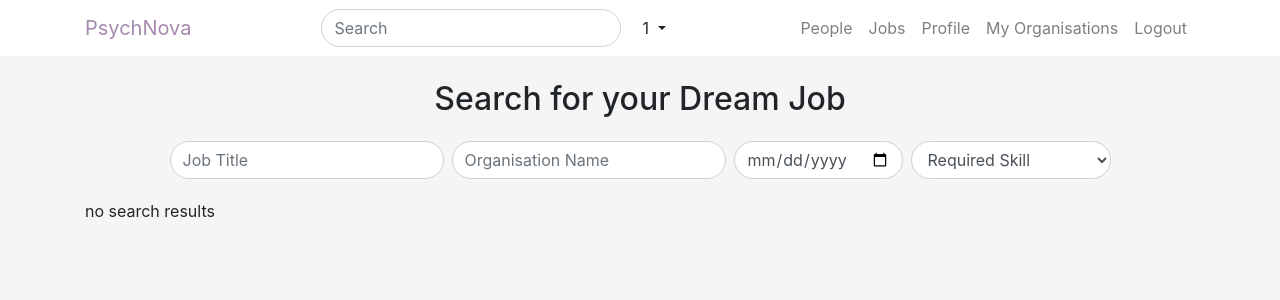
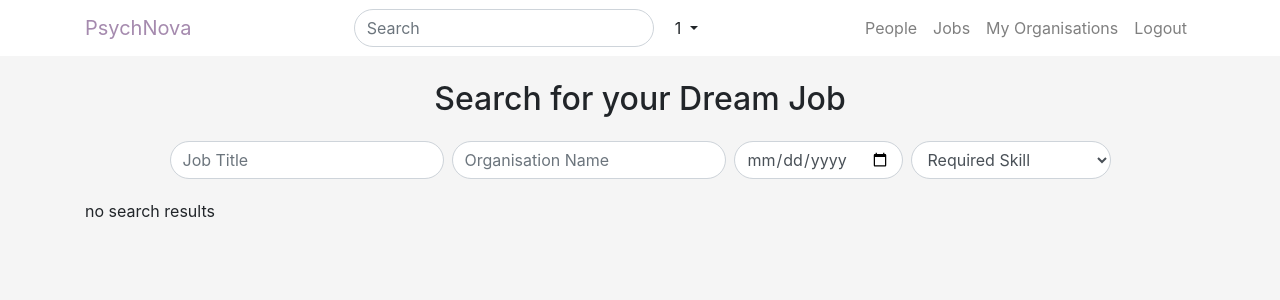
Before and after one commit to lua-lipa/PsychNova, a PHP site: page /html/jobs.php in a window 1280 px wide. Shown: the top 300 px of the page. Run offline with PHP 8.4, Linux system fonts and the light colour scheme; the visitor is signed in with stand-in values (Sample User, id 1); data that the repository does not hold is empty; some libraries are stand-ins or nearby versions.

Commit message:
removed profile from nav bar

```diff
--- a/components/navbar.php
+++ b/components/navbar.php
@@ -107,9 +107,6 @@ if ($_SERVER['REQUEST_METHOD'] == 'POST') {
                         <a class="nav-link" href="jobs.php">Jobs</a>
                     </li>
                     <li class="nav-item">
-                        <a class="nav-link" href="<?php echo "profile.php?userid= " . $_SESSION['userid'] ?> ">Profile</a>
-                    </li>
-                    <li class="nav-item">
                         <a class="nav-link" href="myorganisations.php">My Organisations</a>
                     </li>
                     <li class="nav-item">
```
